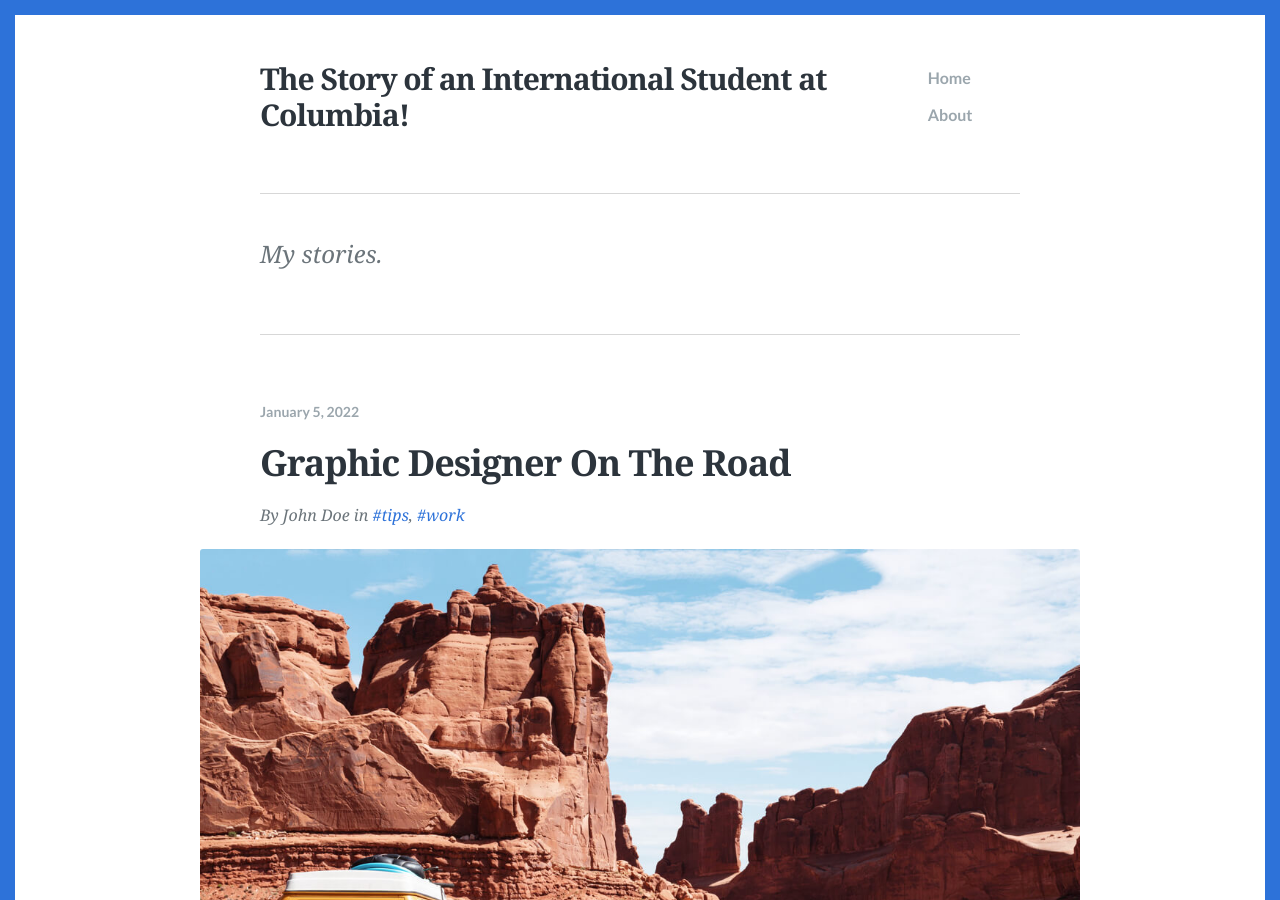
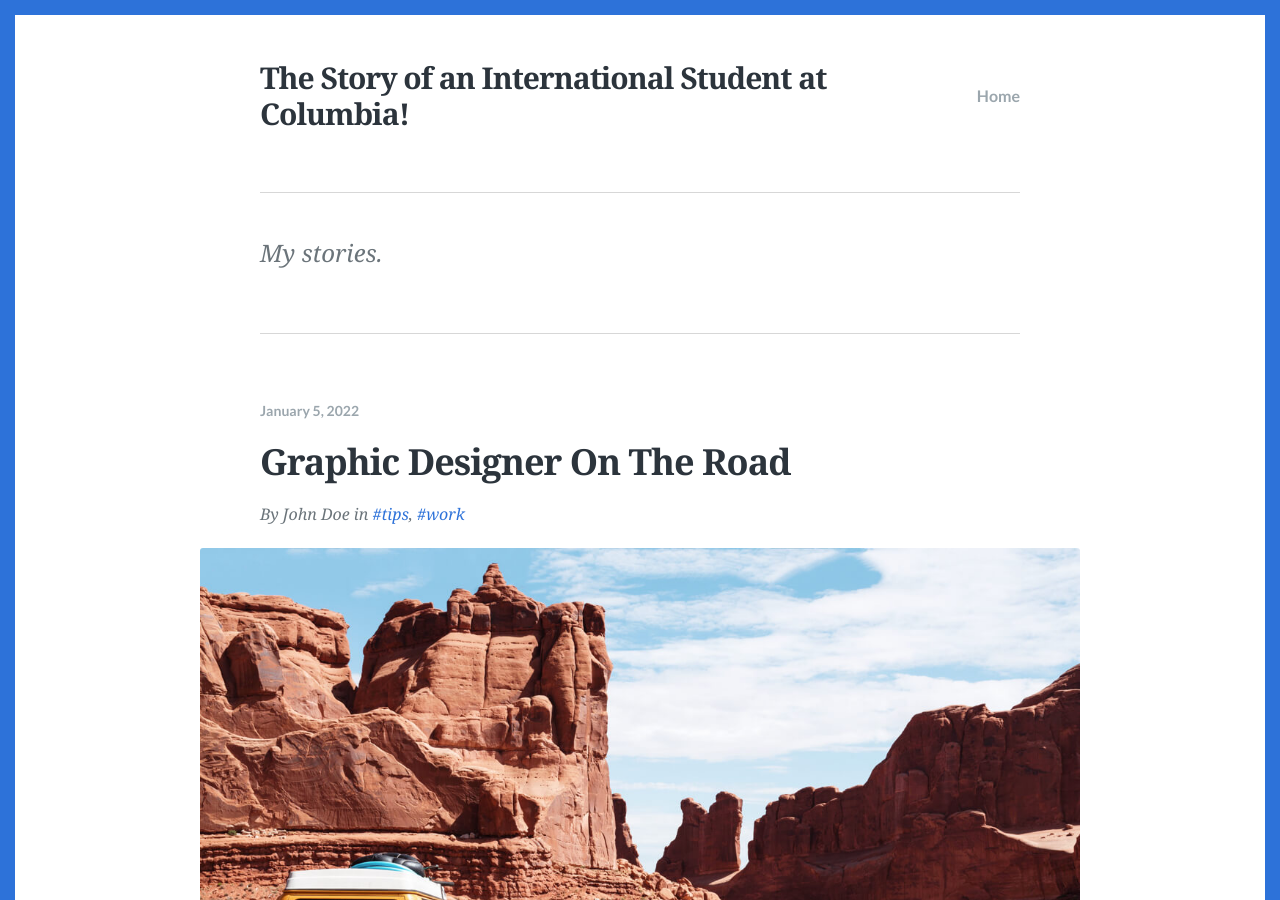
Before and after one commit to ColumbiaStudent/columbiastudent.github.io, a Jekyll site: the page built from index.html, in a window 1280 px wide and 900 px high. Built offline with Jekyll 4.4.1, drawn with Linux system fonts in a browser that asks for light colours; the list of posts is cut into pages by our own code.

Commit message:
Update _config.yml

```diff
--- a/_config.yml
+++ b/_config.yml
@@ -22,8 +22,6 @@ google_analytics: ""
 navigation:
   - text: Home
     url: /
-  - text: About
-    url: /about/
 
 # The shortname for your Disqus site to enable comments.
 # disqus: justgoodthemes
```
